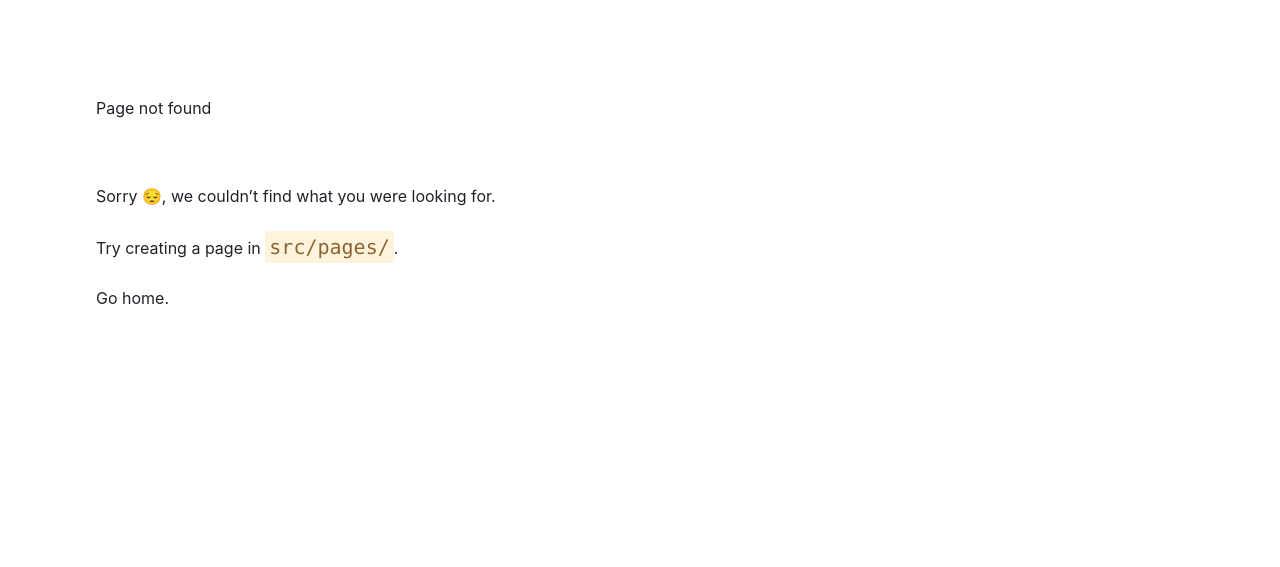
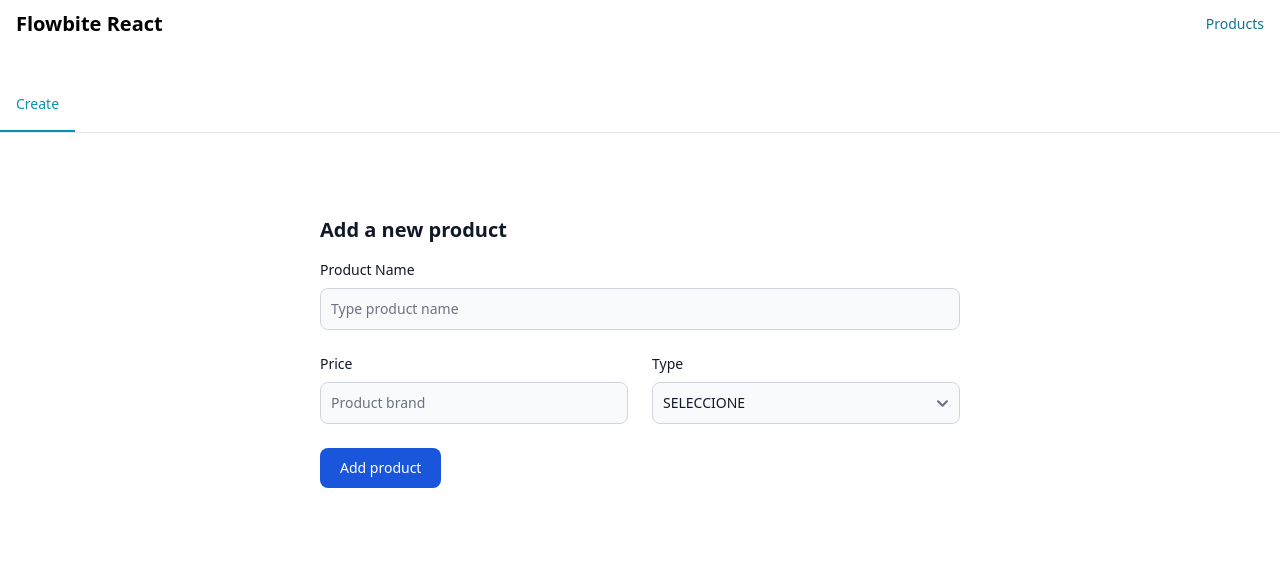
Before and after one commit to falconshady/elsol-react, a Gatsby site: page /product/create in a window 1280 px wide. Before the commit this address had no page. Built offline with nearby package versions, Linux system fonts and the light colour scheme; Gatsby itself is replaced by a stand-in of ours.

Commit message:
add create product with validations, update navbar

```diff
--- a/package.json
+++ b/package.json
@@ -19,6 +19,7 @@
     "dotenv": "^16.4.5",
     "flowbite": "^2.3.0",
     "flowbite-react": "^0.7.2",
+    "formik": "^2.4.5",
     "gatsby": "^5.13.3",
     "gatsby-plugin-image": "^3.13.1",
     "gatsby-plugin-postcss": "^6.13.1",
@@ -28,6 +29,7 @@
     "postcss": "^8.4.35",
     "react": "^18.2.0",
     "react-dom": "^18.2.0",
-    "tailwindcss": "^3.4.1"
+    "tailwindcss": "^3.4.1",
+    "yup": "^1.3.3"
   }
 }
--- /dev/null
+++ b/src/Util/CommonStyles.js
@@ -0,0 +1,5 @@
+export const inputField = (error) => {
+    return `bg-gray-50 border border-gray-300 text-gray-900 text-sm rounded-lg focus:ring-primary-600 focus:border-primary-600
+    block w-full p-2.5 dark:bg-gray-700 dark:border-gray-600 dark:placeholder-gray-400 dark:text-white dark:focus:ring-primary-500
+    dark:focus:border-primary-500 ${error ? 'border-red-500' : ''}`
+}
--- a/src/components/Navbar.js
+++ b/src/components/Navbar.js
@@ -9,15 +9,9 @@ const NavbarComponent = () => {
             </Navbar.Brand>
             <Navbar.Toggle />
             <Navbar.Collapse>
-                <Navbar.Link href="#" active>
-                    Home
+                <Navbar.Link href="/" active>
+                    Products
                 </Navbar.Link>
-                <Navbar.Link as={Link} href="#">
-                    About
-                </Navbar.Link>
-                <Navbar.Link href="#">Services</Navbar.Link>
-                <Navbar.Link href="#">Pricing</Navbar.Link>
-                <Navbar.Link href="#">Contact</Navbar.Link>
             </Navbar.Collapse>
         </Navbar>
     );
--- /dev/null
+++ b/src/components/products/CreateForm.js
@@ -0,0 +1,77 @@
+import React, {useState} from "react";
+import * as Yup from 'yup';
+import {Formik, Field, Form} from 'formik';
+import {inputField} from "../../Util/CommonStyles";
+import {CreateProduct} from "../../services/api";
+import {navigate} from "gatsby";
+
+const validationSchema = Yup.object().shape({
+    name: Yup.string().required("Este campo es requerido"),
+    price: Yup.string().required("Este campo es requerido"),
+    type: Yup.string().required("Este campo es requerido"),
+});
+
+const CreateFormComponent = () => {
+
+    const [data, setData] = useState({
+        name: '',
+        price: '',
+        type: '',
+    });
+
+    const createProduct = async (values) => {
+        const created = await CreateProduct(values)
+        if(created.success){
+            navigate('/')
+        }
+    }
+
+    return (
+        <section className="bg-white dark:bg-gray-900">
+            <div className="py-8 px-4 mx-auto max-w-2xl lg:py-16">
+                <h2 className="mb-4 text-xl font-bold text-gray-900 dark:text-white">Add a new product</h2>
+                <Formik initialValues={data} validationSchema={validationSchema} onSubmit={createProduct}>
+                    {
+                        ({errors, handleChange}) => (
+                            <Form action="#">
+                                <div className="grid gap-4 sm:grid-cols-2 sm:gap-6">
+                                    <div className="sm:col-span-2">
+                                        <label htmlFor="name" className="block mb-2 text-sm font-medium text-gray-900 dark:text-white">
+                                            Product Name
+                                        </label>
+                                        <input type="text" name="name" id="name" onChange={handleChange} className={inputField(errors.name??false)}
+                                               placeholder="Type product name"/>
+                                        {errors.name && <span className="text-xs text-red-400">{errors.name}</span>}
+                                    </div>
+                                    <div className="w-full">
+                                        <label htmlFor="price" className="block mb-2 text-sm font-medium text-gray-900 dark:text-white">
+                                            Price
+                                        </label>
+                                        <input type="text" name="price" id="price" onChange={handleChange} className={inputField(errors.price??false)}
+                                               placeholder="Product brand"/>
+                                        {errors.price && <span className="text-xs text-red-400">{errors.price}</span>}
+                                    </div>
+                                    <div>
+                                        <label htmlFor="type" className="block mb-2 text-sm font-medium text-gray-900 dark:text-white">
+                                            Type
+                                        </label>
+                                        <select id="type" name="type" onChange={(e) => {handleChange(e)}} className={inputField(errors.type??false)}>
+                                            <option value="">SELECCIONE</option>
+                                            <option value="PERECEDERO">PERECEDERO</option>
+                                            <option value="NO_PERECEDERO">NO_PERECEDERO</option>
+                                        </select>
+                                        {errors.type && <span className="text-xs text-red-400">{errors.type}</span>}
+                                    </div>
+                                </div>
+                                <button type="submit" className="inline-flex items-center px-5 py-2.5 mt-4 sm:mt-6 text-sm font-medium text-center text-white bg-blue-700 rounded-lg focus:ring-4 focus:ring-primary-200 dark:focus:ring-primary-900 hover:bg-primary-800">
+                                    Add product
+                                </button>
+                            </Form>
+                        )
+                    }
+                </Formik>
+            </div>
+        </section>
+    )
+}
+export default CreateFormComponent
--- a/src/pages/index.js
+++ b/src/pages/index.js
@@ -2,9 +2,8 @@ import React, {useEffect, useState} from "react"
 import {GetProducts} from "../services/api";
 import TableComponent from "../components/Table";
 import NavbarComponent from "../components/Navbar";
-import {Tabs} from "flowbite-react";
-import {HiAdjustments, HiClipboardList, HiUserCircle} from "react-icons/hi";
-import {MdDashboard} from "react-icons/md";
+import {Tabs, Button} from "flowbite-react";
+import {navigate} from "gatsby";
 const IndexPage = () => {
     const [products, setProducts] = useState([]);
     const getProducts = async () => {
@@ -23,7 +22,10 @@ const IndexPage = () => {
             <NavbarComponent />
             <Tabs aria-label="Tabs with underline" style="underline">
                 <Tabs.Item active title="List Products">
-                    <TableComponent productList={products} />
+                    <div className="flex justify-end px-5 pb-5">
+                        <Button onClick={() => {navigate('/product/create')}}>+ Add</Button>
+                    </div>
+                    <TableComponent productList={products}/>
                 </Tabs.Item>
             </Tabs>
         </div>
--- /dev/null
+++ b/src/pages/product/create.js
@@ -0,0 +1,18 @@
+import React from "react"
+import NavbarComponent from "../../components/Navbar";
+import {Tabs} from "flowbite-react";
+import CreateFormComponent from "../../components/products/CreateForm";
+
+const ProductCreatePage = () => {
+    return (
+        <div className="w-full">
+            <NavbarComponent/>
+            <Tabs aria-label="Tabs with underline" style="underline">
+                <Tabs.Item active title="Create">
+                    <CreateFormComponent />
+                </Tabs.Item>
+            </Tabs>
+        </div>
+    )
+}
+export default ProductCreatePage
--- a/src/services/api.js
+++ b/src/services/api.js
@@ -1,8 +1,15 @@
 export const GetProducts = async () => {
     const response = await fetch(`${process.env.API_URL}/products`, {
-        headers: {
-            'Accept': 'application/json'
-        }
+        headers: {'Accept': 'application/json'}
     })
     return await response.json();
 }
+
+export const CreateProduct = async (values) => {
+    const response = await fetch(`${process.env.API_URL}/product`, {
+        method: 'POST',
+        headers: {'Content-Type': 'application/json'},
+        body: JSON.stringify(values)
+    })
+    return await response.json();
+}
```
Also changed, not shown: 1 other file.
